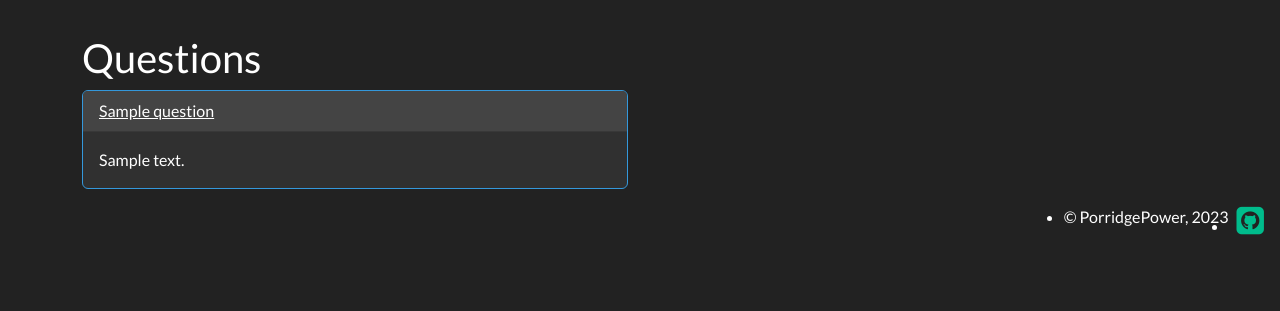
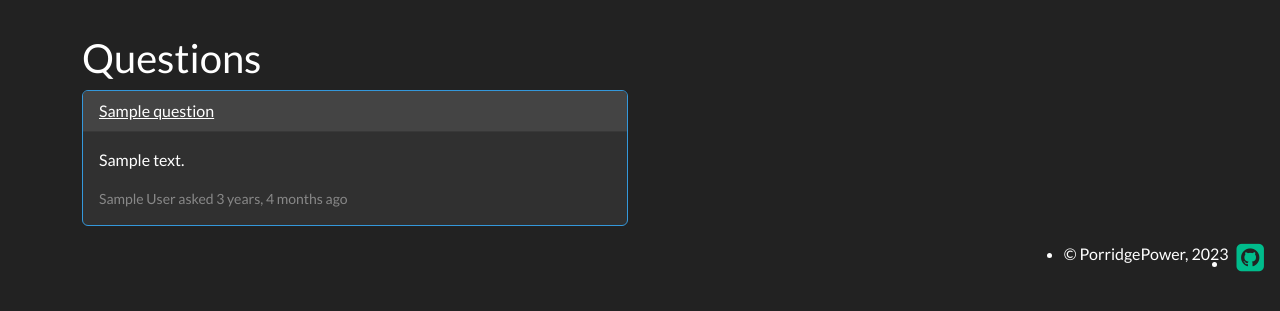
Before and after one commit to PorridgePower/hasker, a Django app: template qanda/qanda_app/templates/index.html in a window 1280 px wide. Shown: the part 86-397 px from the top of the page. Run offline with Django 3.2, Linux system fonts and the light colour scheme; the template is opened without the code that fills it: most values are stand-ins (such as "Sample title", 1, 10 or a date in 2020); some libraries are stand-ins or nearby versions.

Commit message:
Add posting info

```diff
--- a/qanda/qanda_app/templates/index.html
+++ b/qanda/qanda_app/templates/index.html
@@ -10,6 +10,7 @@
                 <a class=" card-header" href="{{ question.id }}"> {{ question.title }} </a>
                 <div class="card-body">
                     <p class="card-text">{{ question.content|truncatechars:120 }}</p>
+                    <small class="text-muted">{{question.author}} asked {{question.pub_date |timesince}} ago</small>
                 </div>
             </div>
             {% endfor %}
```
